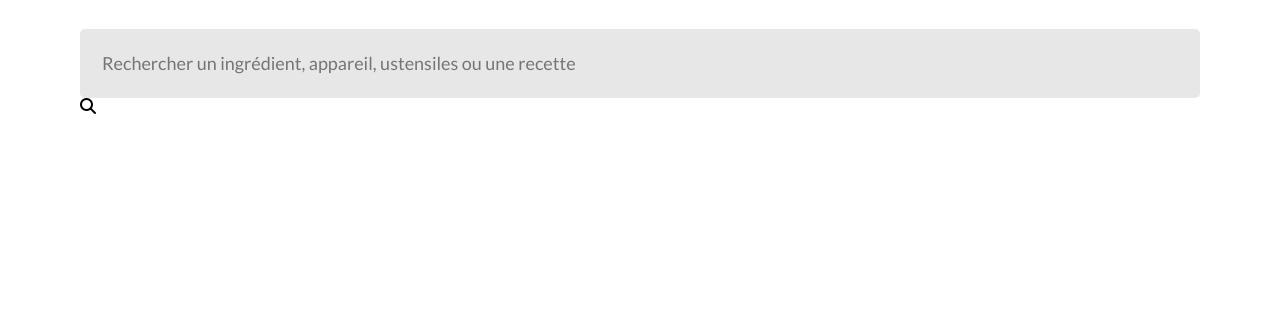
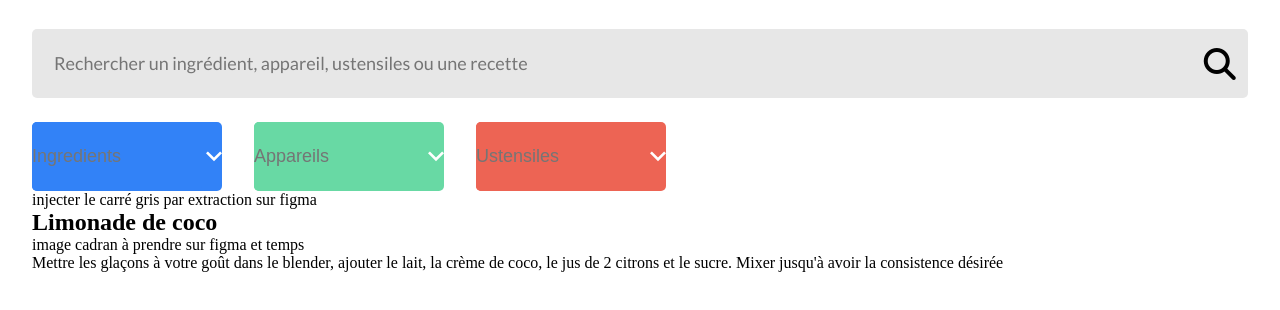
Before and after one commit to VincentQuenard/VincentQuenard_7_17112021, a website with bundled scripts: page index.html in a window 1280 px wide. Shown: the part 148-458 px from the top of the page. Built offline with nearby package versions, Linux system fonts and the light colour scheme.

Commit message:
début idée de mise en place de la page

```diff
--- a/index.html
+++ b/index.html
@@ -15,15 +15,70 @@
     </header>
 
     <main>
+<!-- zone de saisie de recherche -->
         <section class="main_search_container">
             <div class="main_search">
-                <input class="main_search_filter" type="search" placeholder="Rechercher un ingrédient, appareil, ustensiles ou une recette" aria-label="Rechercher un ingrédient, appareil, ustensiles ou une recette">
+                <input class="main_search_filter" type="text" placeholder="Rechercher un ingrédient, appareil, ustensiles ou une recette" aria-label="Rechercher un ingrédient, appareil, ustensiles ou une recette">
                 <i class="fas fa-search"></i>
+            </div>
+        </section>
+        <section class="filters">
+            <div class="filter_selection">
+<!-- on injectera au clic les ingrédients, appareils ou unstensiles ici bouton ? -->
+            </div>
+
+ <!-- zone des 3 dropdown ingredients, appareil, ustensiles-->
+            <div class="filter_container">
+                <!-- filtre des ingredients-->
+                <div class="filter_ingredients filter_secondary">
+                    <input class="filter_ingredients_search" type="text" placeholder="Ingredients">
+                    <img class="filter_arrow" src="./images/arrow.svg" alt="fleche_dropdown">
+                    <ul class="filter_ingredients_list"></ul>
+                </div>
+
+                 <!-- filtre des appareils-->
+                 <div class="filter_set filter_secondary">
+                    <input class="filter_set_search" type="text" placeholder="Appareils">
+                    <img class="filter_arrow" src="./images/arrow.svg" alt="fleche_dropdown">
+                    <ul class="filter_set_list"></ul>
+                </div>
+
+                 <!-- filtre des ustensiles-->
+                 <div class="filter_utensil filter_secondary">
+                    <input class="filter_utensil_search" type="text" placeholder="Ustensiles">
+                    <img class="filter_arrow" src="./images/arrow.svg" alt="fleche_dropdown">
+                    <ul class="filter_utensil_list"></ul>
+                </div>
+            </div>
+        </section>
+
+        <!--Partie des recettes de cuisine-->
+        <section class="cards">
+            <div class="card">
+                <div class="card_header">
+                    injecter le carré gris par extraction sur figma
+                </div>
+                <div class="card_title">
+                    <h2>Limonade de coco</h2>
+                </div>
+                <div class="card_duration">
+                    image cadran à prendre sur figma et temps
+                </div>
+                <div class="card_ingredient">
+                    <ul class="card_ingredient_list">
+
+                    </ul>
+                </div>
+                <div class="card_description">
+                    <p class="card_description_text">
+                        Mettre les glaçons à votre goût dans le blender, ajouter le lait, la crème de coco, le jus de 2 citrons et le sucre. Mixer jusqu'à avoir la consistence désirée
+                    </p>
+                </div>
+
             </div>
 
 
         </section>
-
     </main>
    <script type="module" src="./js/index.js"></script>
 </body>
--- a/scss/base/_normalize.scss
+++ b/scss/base/_normalize.scss
@@ -12,17 +12,10 @@ body {
   font-size: 16px;
 
   max-width: 1440px;
-  max-height: 1024px;
+
   margin: 0 auto;
-  padding: 3rem 5rem;
+  padding: 3rem 2rem;
   cursor: pointer;
-}
-
-@media (max-width: 600px) {
-  body {
-    padding: 1.5rem 0;
-    margin-bottom: 1.5rem;
-  }
 }
 
 a {
--- a/scss/layout/_mainSearch.scss
+++ b/scss/layout/_mainSearch.scss
@@ -8,4 +8,16 @@
   font-size: 1.125rem;
   font-weight: 400;
   padding-left: 1.375rem;
+  padding-right: 2rem;
+  margin-bottom: 1.5rem;
 }
+.main_search {
+  position: relative;
+}
+
+.fa-search {
+  position: absolute;
+  font-size: 2rem;
+  top: 20%;
+  right: 1%;
+}
--- /dev/null
+++ b/scss/layout/_secondSearch.scss
@@ -0,0 +1,41 @@
+.filter_container {
+  display: flex;
+  border: none;
+}
+
+.filter_secondary {
+  border-radius: 5px;
+  margin-right: 2rem;
+
+  & input {
+    border: none;
+    border-radius: 5px;
+    font-size: 1.125rem;
+
+    width: 10.625rem;
+    height: 4.3125rem;
+  }
+}
+
+.filter_ingredients {
+  background-color: $couleur_background_ingredient;
+
+  & input {
+    background-color: $couleur_background_ingredient;
+  }
+}
+
+.filter_set {
+  background-color: $couleur_background_set;
+
+  & input {
+    background-color: $couleur_background_set;
+  }
+}
+.filter_utensil {
+  background-color: $couleur_background_utensil;
+
+  & input {
+    background-color: $couleur_background_utensil;
+  }
+}
--- a/scss/main.scss
+++ b/scss/main.scss
@@ -3,3 +3,4 @@
 @import url('https://fonts.googleapis.com/css2?family=DM+Sans:wght@400;500;700&family=Lato:wght@400;700&family=Roboto&display=swap');
 @import './composants/header';
 @import './layout/mainSearch';
+@import './layout/secondSearch';
--- a/scss/utils/_variables.scss
+++ b/scss/utils/_variables.scss
@@ -1,2 +1,6 @@
 $couleur_titre: #d04f4f;
 $couleur_background_search: #e7e7e7;
+$couleur_background_ingredient: #3282f7;
+$couleur_background_set: #68d9a4;
+$couleur_background_utensil: #ed6454;
+$couleur_background_header_card: #c7bebe;
```
Also changed, not shown: css/style.css, images/arrow.svg (added), 1 other file.
